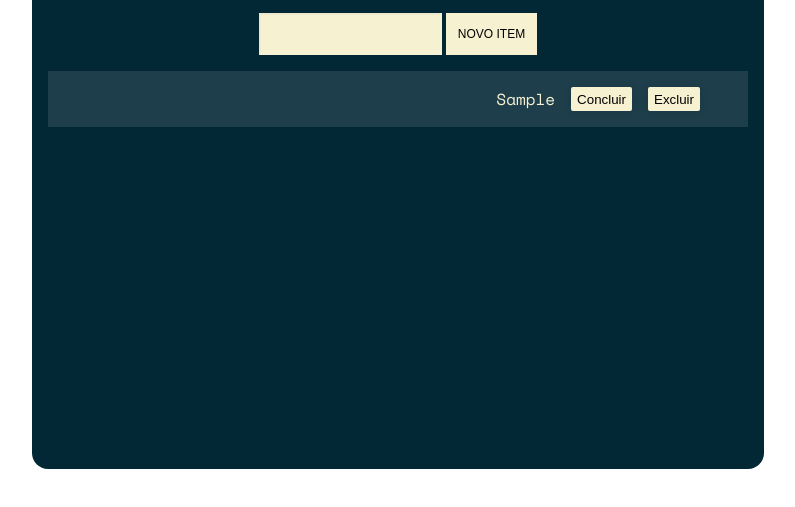
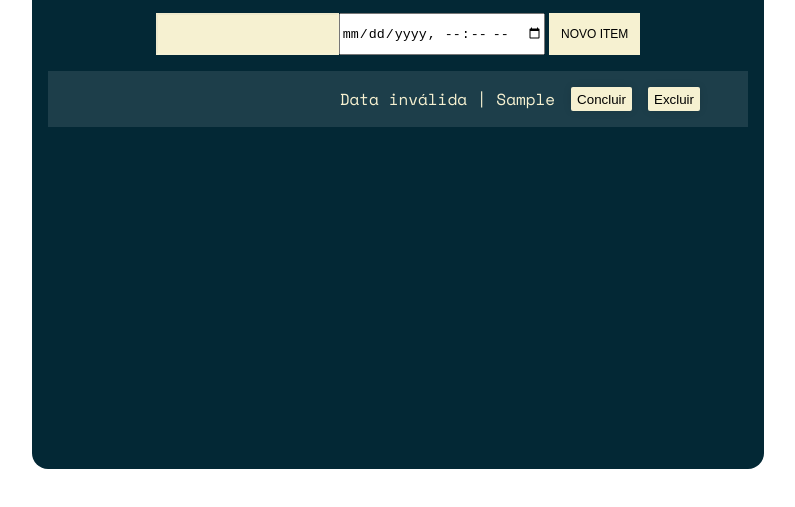
Before and after one commit to KellvinCorreia/ToDoList, a plain HTML site: page index.html in a window 1280 px wide. Both pictures are taken after typing "Sample" into the empty fields and a click on the button "NOVO ITEM". Shown: the part 197-704 px from the top of the page, without its empty margins (242-1037 px from the left). Drawn offline with nearby package versions, Linux system fonts and the light colour scheme; a web font is replaced by a local one.

Commit message:
Add formated date

```diff
--- a/assets/js/main.js
+++ b/assets/js/main.js
@@ -1,22 +1,39 @@
-import DoneTaskButton from '../components/doneButton.js'
+import DoneTaskButton from '../components/doneButton.js';
 import DeleteTaskButton from '../components/deleteButton.js';
 
 const dataButton = document.querySelector('[data-form-button]');
 
-const createTask = event => {
+const handleNewItem = event => {
+  event.preventDefault();
   const dataInput = document.querySelector('[data-form-input]');
+  const dataInputValue = dataInput.value;
   const dataList = document.querySelector('[data-list]');
-  event.preventDefault();
-  if (dataInput.value) {
-    const task = document.createElement('li');
-    let content = `<p class="content">${dataInput.value}</p>`;
-    task.innerHTML = content;
-    task.classList.add('task');
-    dataList.appendChild(task);
-    task.appendChild(DoneTaskButton());
-    task.appendChild(DeleteTaskButton());
-    dataInput.value = '';
-    dataInput.focus();
+  const calendar = document.querySelector('[data-form-date]');
+
+  moment.locale('pt-br');
+  const calendarDate = moment(calendar.value);
+  const formatedDate = calendarDate.format('LLL');
+
+  const settings = {
+    dataInputValue,
+    formatedDate
   }
+
+  dataList.appendChild(createTask(settings));
+  dataInput.value = '';
+  dataInput.focus();
+
 };
-dataButton.addEventListener('click', createTask);
+
+const createTask = ({ dataInputValue, formatedDate }) => {
+  const task = document.createElement('li');
+  let content = `<p class="content">${formatedDate} | ${dataInputValue}</p>`;
+  task.innerHTML = content;
+  task.classList.add('task');
+  task.appendChild(DoneTaskButton());
+  task.appendChild(DeleteTaskButton());
+  return task;
+};
+
+
+dataButton.addEventListener('click', handleNewItem);
--- a/index.html
+++ b/index.html
@@ -17,6 +17,7 @@
 
       <form class="form" action="">
         <input class="form-input" data-form-input type="text">
+        <input type="datetime-local" data-form-date placeholder="Preencher com dia, mês e ano, ex: 01/01/2022">
         <button class="form-button" data-form-button> Novo Item </button>
       </form>
 
@@ -24,6 +25,7 @@
 
       </ul>
     </div>
+    <script src="https://cdnjs.cloudflare.com/ajax/libs/moment.js/2.27.0/moment-with-locales.min.js"></script>
     <script type="module" src="./assets/js/main.js"></script>
 </body>
 </html>
```
